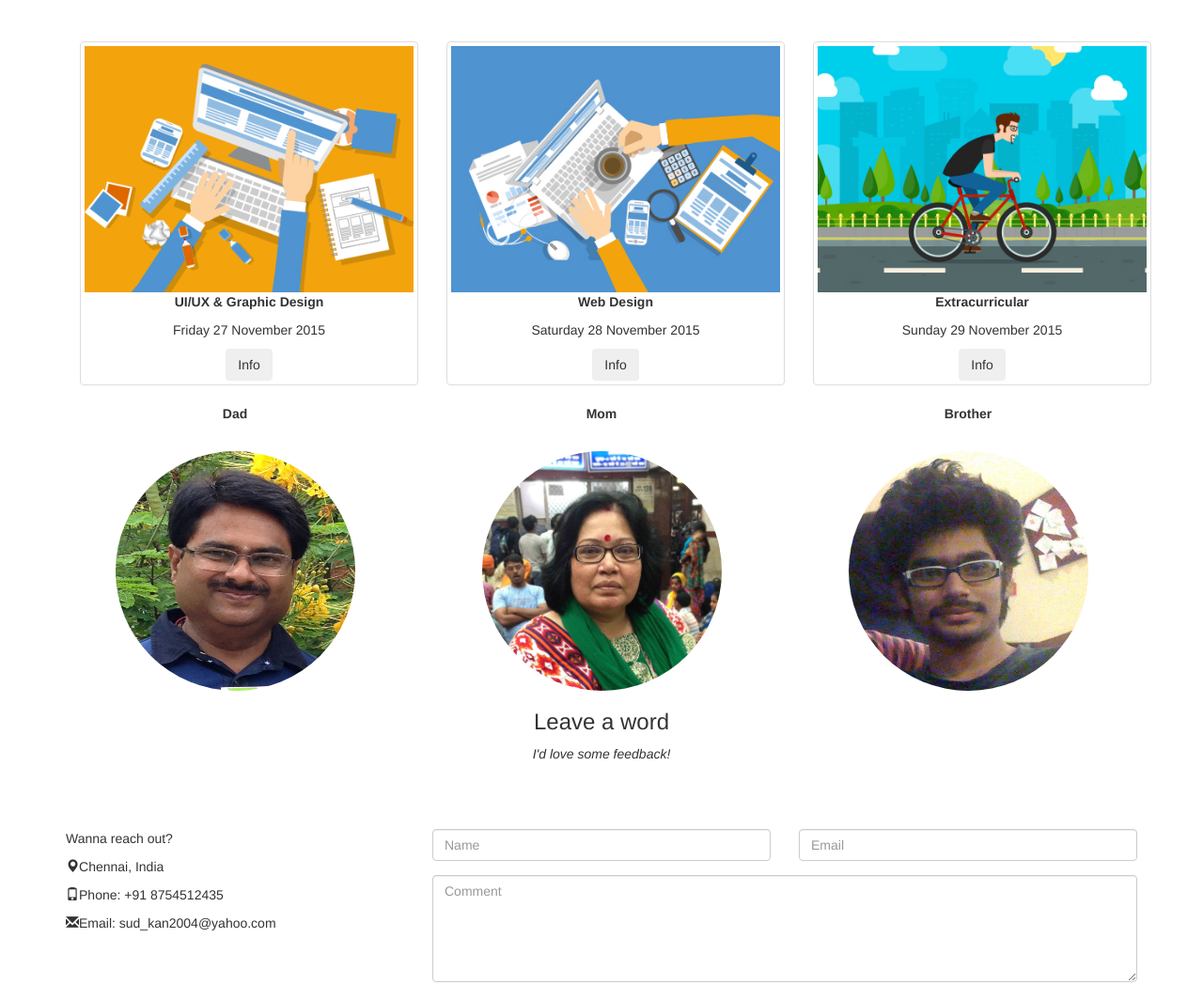
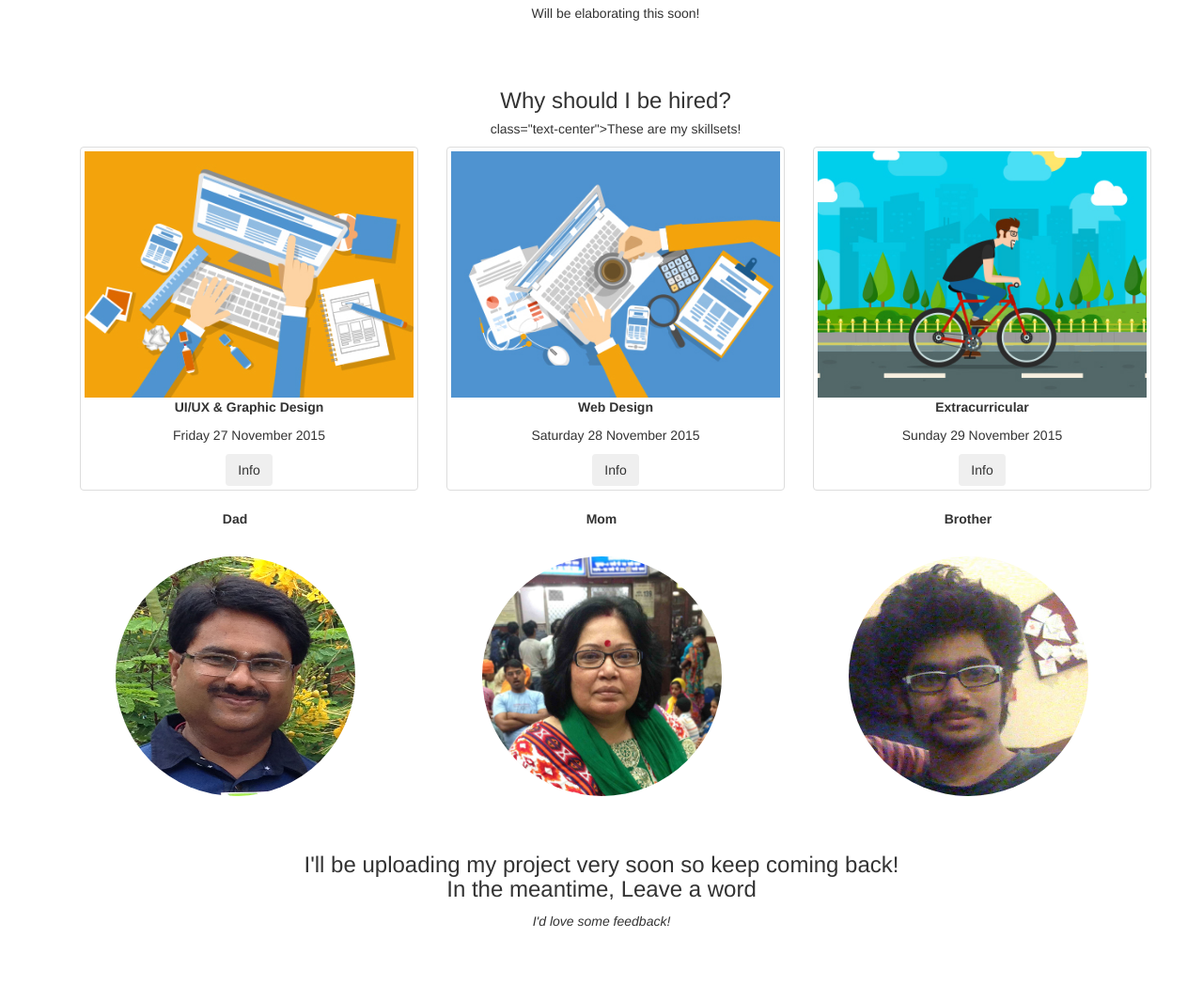
Before and after one commit to sudhanshukanth/sudhanshukanth.github.io, a plain HTML site: page index.html in a window 1280 px wide. Shown: the part 999-2047 px from the top of the page at 94% size. Drawn offline with nearby package versions, Linux system fonts and the light colour scheme; some packages are replaced by stand-ins of ours.

Commit message:
caruzel problem sort+more bout me+elaborating soon!

```diff
--- a/index.html
+++ b/index.html
@@ -72,7 +72,7 @@
       </div>
 
       <div class="item">
-        <img src="/public/images/images/newyork.jpg" alt="Los Angeles" width="1200" height="700">
+        <img src="/public/images/newyork.jpg" alt="Los Angeles" width="1200" height="700">
         <div class="carousel-caption">
           <h3>An Adventurer</h3>
           <p>Always an out of the box thinker!</p>
@@ -103,10 +103,11 @@ I’m dedicated and enthusiastic towards my work and have a strong interest in t
 <div id="tour" class="bg-1">
   <div class="container">
     <h3 class="text-center">What I Know</h3>
-    <p class="text-center">I'm currently a Graphic & Web Designer</p><p>I also dabble in UI/UX design sometimes!</p>
+    <p class="text-center">I'm currently a Graphic & Web Designer</p><p>I also dabble in UI/UX design sometimes!</p><p>Will be elaborating this soon!</p>
     <br>
     <br>
-
+    <h3 class="text-center">Why should I be hired?</h3>
+    <h5> class="text-center">These are my skillsets!</h5>
     <div class="row text-center">
       <div class="col-sm-4">
         <div class="thumbnail">
@@ -207,9 +208,10 @@ I’m dedicated and enthusiastic towards my work and have a strong interest in t
   </div>
 </div>
 
-
+<br>
+<br>
 <div id="contact" class="container">
-  <h3 class="text-center">Leave a word</h3>
+  <h3 class="text-center">I'll be uploading my project very soon so keep coming back!<br>In the meantime, Leave a word</h3>
   <p class="text-center"><em>I'd love some feedback!</em></p>
   <br>
   <br>
```
